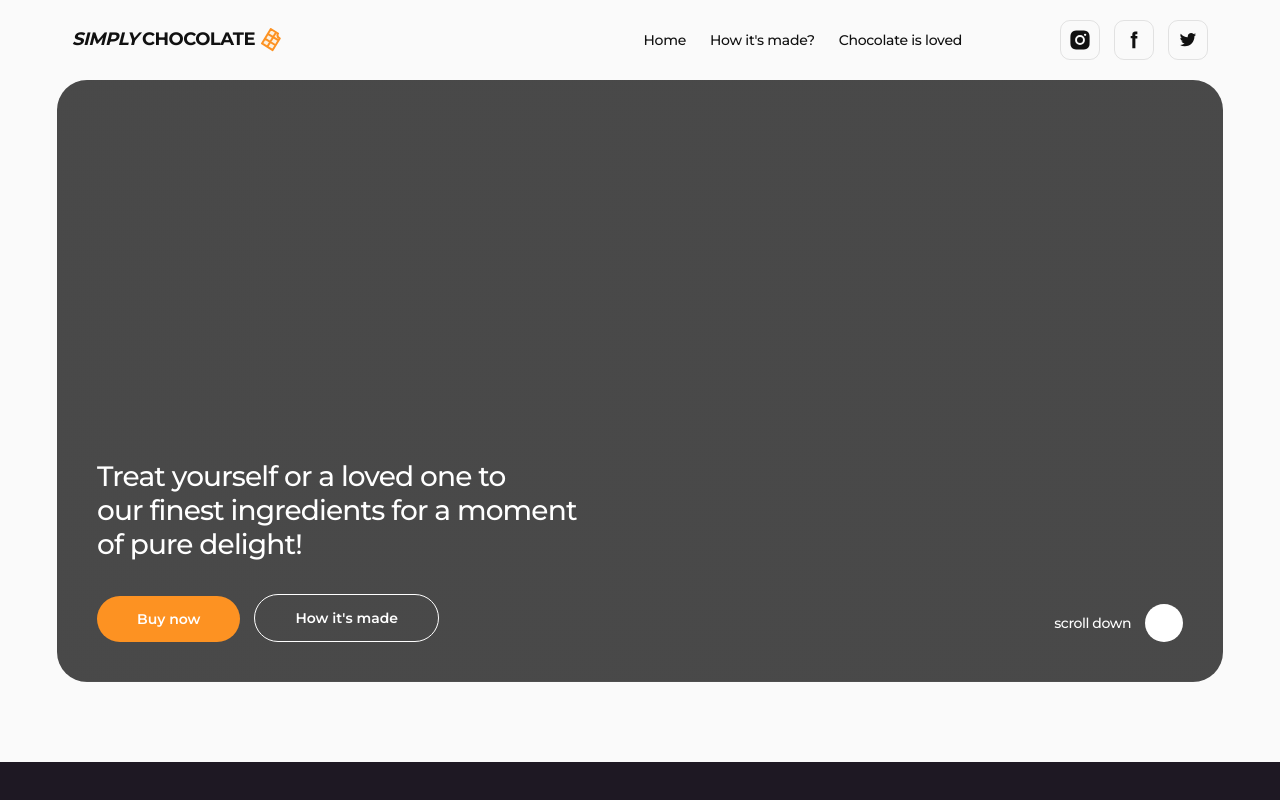
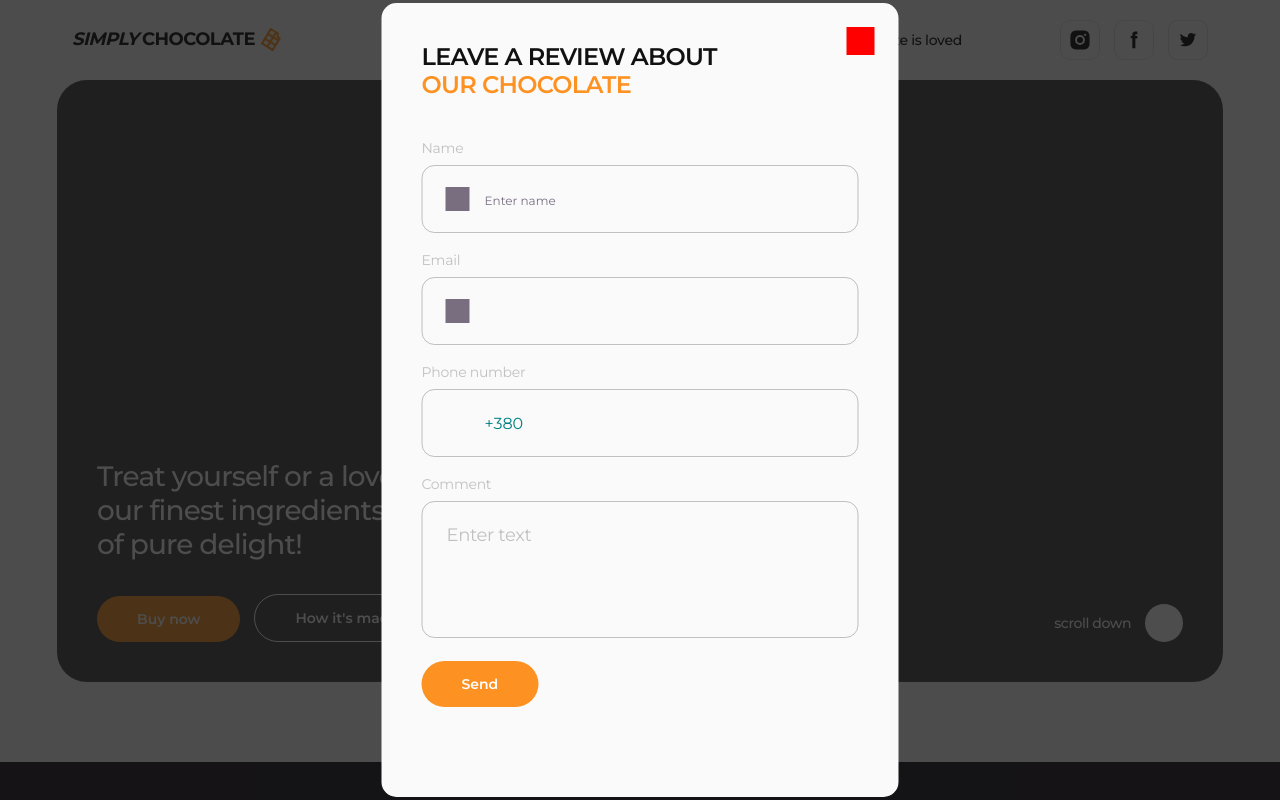
Before and after one commit to Hanna-Chupryna/practice, a plain HTML site: page index.html in a window 1280 px wide. Shown: the top 800 px of the page. Drawn offline with nearby package versions, Linux system fonts and the light colour scheme.

Commit message:
lesson-09

```diff
--- a/css/styles.css
+++ b/css/styles.css
@@ -482,7 +482,7 @@ Removes underlining in links
 }
 
 .sellers-item:hover .sellers-text-wrap {
- transform: translateY(0%);
+  transform: translateY(0%);
 }
 
 .sellers-cover-wrap {
@@ -671,3 +671,154 @@ Removes underlining in links
 .footer-menu-link:is(:hover, :focus) {
   color: #fd9222;
 }
+
+/**========= MODAL WINDOWS ============*/
+.backdrop {
+  position: fixed;
+  top: 0;
+  width: 100%;
+  height: 100%;
+  background-color: rgba(18, 18, 18, 0.748);
+
+  opacity: 0;
+  visibility: hidden;
+  pointer-events: none;
+
+  transition: opacity 300ms linear, visibility 300ms linear;
+}
+
+.is-open {
+  opacity: 1;
+  visibility: visible;
+  pointer-events: auto;
+}
+
+.modal {
+  width: 517px;
+  min-height: 794px;
+  border-radius: 15px;
+  background-color: #fafafa;
+  position: absolute;
+  top: 50%;
+  left: 50%;
+  transform: translate(-50%, -50%);
+  padding: 40px;
+}
+
+.modal-btn {
+  background-color: red;
+  border: none;
+  position: absolute;
+  top: 24px;
+  right: 24px;
+  width: 28px;
+  height: 28px;
+  padding: 0;
+}
+
+.modal-btn {
+  fill: transparent;
+  stroke: #111111;
+}
+
+.modal-title {
+  text-align: left;
+  max-width: 300px;
+  margin-bottom: 40px;
+}
+
+.modal-field {
+  margin-bottom: 18px;
+}
+
+.input-wrap {
+  position: relative;
+}
+
+.modal-label {
+  display: block;
+  color: rgba(64, 64, 64, 0.3);
+  font-size: 14px;
+  line-height: normal;
+  letter-spacing: -0.02em;
+  margin-bottom: 8px;
+}
+
+.modal-icon {
+  position: absolute;
+  fill: transparent;
+  stroke: #111111;
+  background-color: #786e80;
+  left: 24px;
+  top: 50%;
+  transform: translateY(-50%);
+  transition: background-color 300ms linear;
+}
+
+.modal-input {
+  width: 100%;
+  height: 68px;
+  border-radius: 13px;
+  border: 1.5px solid rgba(17, 17, 17, 0.25);
+  background-color: transparent;
+  padding-left: 62px;
+  padding-right: 24px;
+  color: teal;
+  font-size: 16px;
+  outline: transparent;
+  transition: border-color 300ms linear;
+}
+
+.input-wrap:focus-within .modal-input {
+  border-color: #fd9222;
+}
+
+.input-wrap:focus-within .modal-icon {
+  background-color: #fd9222;
+}
+
+/* .modal-input:focus {
+  border-color: #fd9222;
+}
+
+.modal-input:focus + .modal-icon {
+  background-color: #fd9222;
+} */
+
+.modal-input::placeholder {
+  color: #786e80;
+  font-size: 12px;
+}
+
+.modal-form-btn {
+  padding: 14px 40px;
+  color: #fff;
+  font-family: inherit;
+  font-size: 14px;
+  font-weight: 600;
+  line-height: normal;
+  border-radius: 100px;
+  background: #fd9222;
+  border: none;
+}
+
+.modal-textarea {
+  width: 100%;
+  height: 137px;
+  border-radius: 13px;
+  border: 1.5px solid rgba(17, 17, 17, 0.25);
+  background-color: transparent;
+  padding: 22px 24px;
+  color: teal;
+  font-size: 16px;
+  outline: transparent;
+  transition: border-color 300ms linear;
+  resize: none;
+}
+
+.modal-textarea::placeholder {
+  color: rgba(64, 64, 64, 0.3);
+  font-size: 18px;
+  line-height: normal;
+  letter-spacing: -0.02em;
+}
--- a/index.html
+++ b/index.html
@@ -537,5 +537,74 @@
         </nav>
       </div>
     </footer>
+    <div class="backdrop is-open">
+      <div class="modal">
+        <button class="modal-btn" type="button">
+          <svg class="modal-btn-icon" width="28" height="28">
+            <use href="./images/icons.svg#icon-x-close"></use>
+          </svg>
+        </button>
+        <p class="modal-title section-title">
+          LEAVE A REVIEW ABOUT <span>OUR CHOCOLATE</span>
+        </p>
+        <form class="modal-form">
+          <div class="modal-field">
+            <label for="user-name" class="modal-label">Name</label>
+            <div class="input-wrap">
+              <input
+                type="text"
+                name="user-name"
+                class="modal-input"
+                placeholder="Enter name"
+                required
+                minlength="2"
+                id="user-name"
+              />
+              <svg class="modal-icon" width="24" height="24">
+                <use href="./images/icons.svg#icon-mail"></use>
+              </svg>
+            </div>
+          </div>
+          <div class="modal-field">
+            <label for="user-email" class="modal-label">Email</label>
+            <div class="input-wrap">
+              <input
+                type="email"
+                name="user-email"
+                class="modal-input"
+                required
+                id="user-email"
+              />
+              <svg class="modal-icon" width="24" height="24">
+                <use href="./images/icons.svg#icon-mail"></use>
+              </svg>
+            </div>
+          </div>
+          <div class="modal-field">
+            <label for="user-phone" class="modal-label">Phone number</label>
+            <input
+              type="tel"
+              name="user-phone"
+              class="modal-input"
+              placeholder="Enter phone number"
+              required
+              maxlength="15"
+              value="+380"
+              id="user-phone"
+            />
+          </div>
+          <div class="modal-field">
+            <label for="user-text" class="modal-label">Comment</label>
+            <textarea
+              name="user-text"
+              id="user-text"
+              class="modal-textarea"
+              placeholder="Enter text"
+            ></textarea>
+          </div>
+          <button type="submit" class="modal-form-btn">Send</button>
+        </form>
+      </div>
+    </div>
   </body>
 </html>
```
Also changed, not shown: images/mail.svg (added), images/symbol-defs.svg, images/x-close.svg (added).
